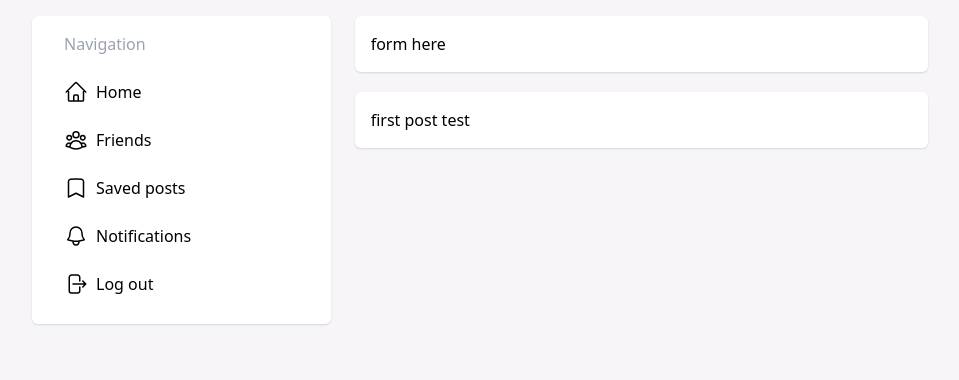
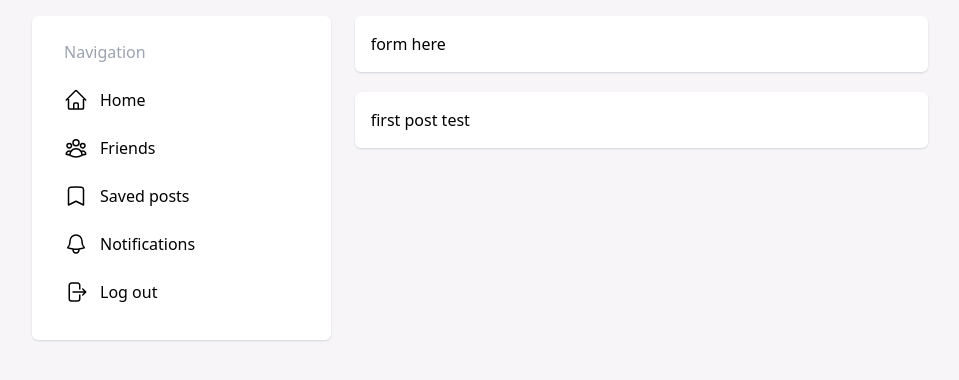
Before and after one commit to AidanAcartis/create_social_media, a Next.js app: page / in a window 1280 px wide. Shown: the top 380 px of the page, without its empty margins (160-1119 px from the left). Built offline with nearby package versions, Linux system fonts and the light colour scheme.

Commit message:
begin PostFormCard

```diff
--- a/src/app/components/NavigationCard.js
+++ b/src/app/components/NavigationCard.js
@@ -3,29 +3,29 @@ import Card from "./Cards.js"
 export default function NavigationCard() {
     return (
         <Card>
-            <div className="px-4">
+            <div className="px-4 py-2">
                 <h2 className="text-gray-400 mb-3">Navigation</h2>
-                <a href="" className="flex gap-2 py-3">
+                <a href="" className="flex gap-3 py-3">
                 <svg xmlns="http://www.w3.org/2000/svg" fill="none" viewBox="0 0 24 24" strokeWidth={1.5} stroke="currentColor" className="size-6">
                     <path strokeLinecap="round" strokeLinejoin="round" d="m2.25 12 8.954-8.955c.44-.439 1.152-.439 1.591 0L21.75 12M4.5 9.75v10.125c0 .621.504 1.125 1.125 1.125H9.75v-4.875c0-.621.504-1.125 1.125-1.125h2.25c.621 0 1.125.504 1.125 1.125V21h4.125c.621 0 1.125-.504 1.125-1.125V9.75M8.25 21h8.25" />
                 </svg>
                 Home</a>
-                <a href="" className="flex gap-2 py-3">
+                <a href="" className="flex gap-3 py-3">
                 <svg xmlns="http://www.w3.org/2000/svg" fill="none" viewBox="0 0 24 24" strokeWidth={1.5} stroke="currentColor" className="size-6">
                     <path strokeLinecap="round" strokeLinejoin="round" d="M18 18.72a9.094 9.094 0 0 0 3.741-.479 3 3 0 0 0-4.682-2.72m.94 3.198.001.031c0 .225-.012.447-.037.666A11.944 11.944 0 0 1 12 21c-2.17 0-4.207-.576-5.963-1.584A6.062 6.062 0 0 1 6 18.719m12 0a5.971 5.971 0 0 0-.941-3.197m0 0A5.995 5.995 0 0 0 12 12.75a5.995 5.995 0 0 0-5.058 2.772m0 0a3 3 0 0 0-4.681 2.72 8.986 8.986 0 0 0 3.74.477m.94-3.197a5.971 5.971 0 0 0-.94 3.197M15 6.75a3 3 0 1 1-6 0 3 3 0 0 1 6 0Zm6 3a2.25 2.25 0 1 1-4.5 0 2.25 2.25 0 0 1 4.5 0Zm-13.5 0a2.25 2.25 0 1 1-4.5 0 2.25 2.25 0 0 1 4.5 0Z" />
                 </svg>
                 Friends</a>
-                <a href="" className="flex gap-2 py-3">
+                <a href="" className="flex gap-3 py-3">
                 <svg xmlns="http://www.w3.org/2000/svg" fill="none" viewBox="0 0 24 24" strokeWidth={1.5} stroke="currentColor" className="size-6">
                     <path strokeLinecap="round" strokeLinejoin="round" d="M17.593 3.322c1.1.128 1.907 1.077 1.907 2.185V21L12 17.25 4.5 21V5.507c0-1.108.806-2.057 1.907-2.185a48.507 48.507 0 0 1 11.186 0Z" />
                 </svg>
                 Saved posts</a>
-                <a href="" className="flex gap-2 py-3">
+                <a href="" className="flex gap-3 py-3">
                 <svg xmlns="http://www.w3.org/2000/svg" fill="none" viewBox="0 0 24 24" strokeWidth={1.5} stroke="currentColor" className="size-6">
                     <path strokeLinecap="round" strokeLinejoin="round" d="M14.857 17.082a23.848 23.848 0 0 0 5.454-1.31A8.967 8.967 0 0 1 18 9.75V9A6 6 0 0 0 6 9v.75a8.967 8.967 0 0 1-2.312 6.022c1.733.64 3.56 1.085 5.455 1.31m5.714 0a24.255 24.255 0 0 1-5.714 0m5.714 0a3 3 0 1 1-5.714 0" />
                 </svg>
                 Notifications</a>
-                <a href="" className="flex gap-2 py-3">
+                <a href="" className="flex gap-3 py-3">
                 <svg xmlns="http://www.w3.org/2000/svg" fill="none" viewBox="0 0 24 24" strokeWidth={1.5} stroke="currentColor" className="size-6">
                     <path strokeLinecap="round" strokeLinejoin="round" d="M15.75 9V5.25A2.25 2.25 0 0 0 13.5 3h-6a2.25 2.25 0 0 0-2.25 2.25v13.5A2.25 2.25 0 0 0 7.5 21h6a2.25 2.25 0 0 0 2.25-2.25V15m3 0 3-3m0 0-3-3m3 3H9" />
                 </svg>
--- /dev/null
+++ b/src/app/components/PostFormCard.js
@@ -0,0 +1,12 @@
+import Card from "./Card";
+
+export default function PostFormCard() {
+    return (
+        <Card>
+            <div className="flex gap-3">
+                <img src="" alt=""/>
+                <textarea className="grow" placeholder={'whats on your mind, Sharon?'}/>
+            </div>
+        </Card>
+    );
+}
```
